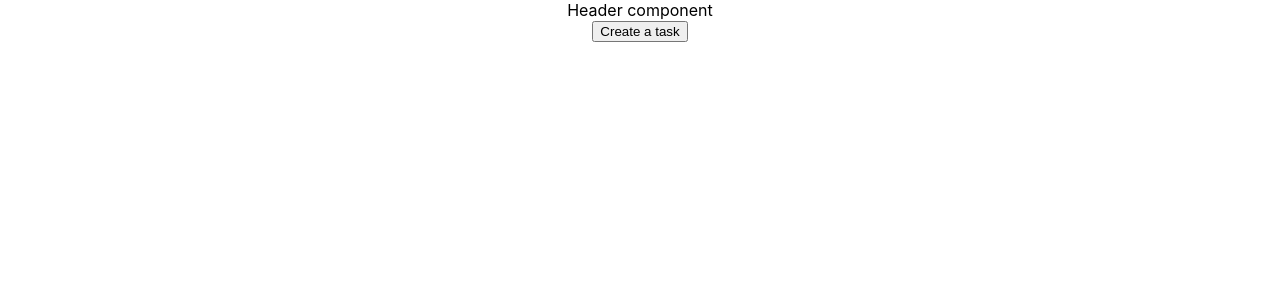
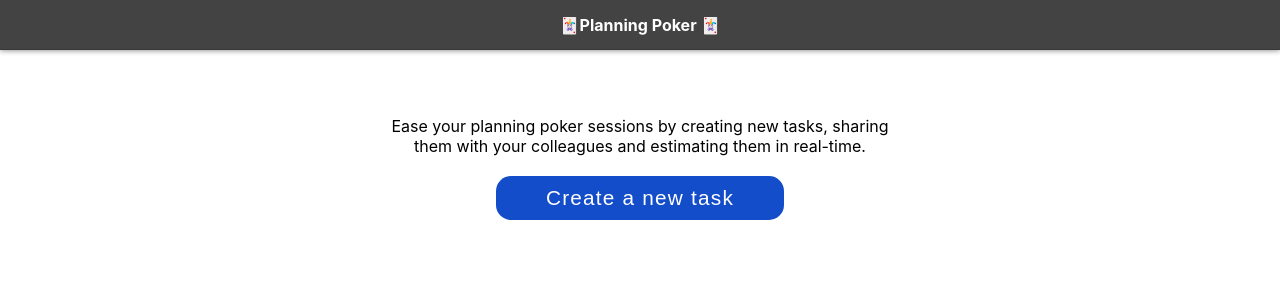
Before and after one commit to Shinomix/planning-poker, a React (Create React App) app in the folder webapp/: page / in a window 1280 px wide. Shown: the top 300 px of the page. Built offline with nearby package versions, Linux system fonts and the light colour scheme.

Commit message:
💄 style taskcreator and header organisms

```diff
--- a/webapp/src/App.css
+++ b/webapp/src/App.css
@@ -1,3 +1,11 @@
 .App {
-  text-align: center;
+  font-family: -apple-system, BlinkMacSystemFont, 'Segoe UI', 'Roboto', 'Oxygen',
+    'Ubuntu', 'Cantarell', 'Fira Sans', 'Droid Sans', 'Helvetica Neue',
+    sans-serif;
+  min-height: calc(100vh);
 }
+
+main {
+  display: flex;
+  height: calc(100vh - 50px);
+}
--- a/webapp/src/App.tsx
+++ b/webapp/src/App.tsx
@@ -11,16 +11,14 @@ function App() {
   return (
     <div className="App">
       <Header />
+      <BrowserRouter>
         <main>
-        <BrowserRouter>
-          <div>
           <Switch>
             <Route path="/" component={TaskCreator} exact />
             <Route path="/task/:id" component={Cards} />
           </Switch>
-          </div>
+        </main>
       </BrowserRouter>
-      </main>
     </div>
   );
 }
--- a/webapp/src/components/molecules/createTaskButton/CreateTaskButton.css
+++ b/webapp/src/components/molecules/createTaskButton/CreateTaskButton.css
@@ -0,0 +1,28 @@
+.create-task-button {
+  padding: 10px 50px;
+
+  background-color: #134dca;
+  border-radius: 15px;
+  border: 0;
+  outline: none;
+
+  font-size: 1.3em;
+  color: white;
+  font-weight: 500;
+  letter-spacing: 1.2px;
+}
+
+.create-task-button:hover {
+  background-color: #185ef3;
+}
+
+.create-task-button:active {
+  background-color: #0d3997;
+  outline: none;
+}
+
+.create-task-button:disabled,
+.create-task-button[disabled] {
+  background-color: #b4b4b4;
+  cursor: not-allowed;
+}
--- a/webapp/src/components/molecules/createTaskButton/CreateTaskButton.tsx
+++ b/webapp/src/components/molecules/createTaskButton/CreateTaskButton.tsx
@@ -13,10 +13,11 @@ export class CreateTaskButton extends React.Component<
   render() {
     return (
       <button
+        className="create-task-button"
         disabled={this.props.isDisabled}
         onClick={e => this.props.onCreateTask(e)}
       >
-        Create a task
+        Create a new task
       </button>
     );
   }
--- a/webapp/src/components/organisms/header/Header.css
+++ b/webapp/src/components/organisms/header/Header.css
@@ -0,0 +1,19 @@
+.header {
+  display: flex;
+  justify-content: center;
+  height: 50px;
+
+  background-color: #434343;
+  box-shadow: 0 1px 5px 0px #999999, 0 -1px 0px 0px #383838 inset;
+}
+
+.header-title {
+  display: flex;
+  align-items: center;
+  height: 100%;
+  margin: 0;
+
+  font-weight: bold;
+  color: white;
+  user-select: none;
+}
--- a/webapp/src/components/organisms/header/Header.tsx
+++ b/webapp/src/components/organisms/header/Header.tsx
@@ -3,6 +3,10 @@ import './Header.css';
 
 export class Header extends React.Component<{}, {}> {
   render() {
-    return <header>Header component</header>;
+    return (
+      <header className="header">
+        <p className="header-title">🃏Planning Poker 🃏</p>
+      </header>
+    );
   }
 }
--- a/webapp/src/components/organisms/taskCreator/TaskCreator.css
+++ b/webapp/src/components/organisms/taskCreator/TaskCreator.css
@@ -0,0 +1,35 @@
+.task-creator {
+  display: flex;
+  flex-direction: column;
+  align-items: center;
+  height: 100%;
+  width: 100%;
+  margin-top: 50px;
+
+  background-color: white;
+}
+
+.task-creator .task-creator-content {
+  max-width: 500px;
+  margin-bottom: 20px;
+
+  text-align: center;
+}
+
+.task-creator .task-link {
+  margin: 20px;
+  padding: 15px 100px;
+
+  border-radius: 3px;
+  background-color: #aed2bb;
+
+  color: #395042;
+  font-size: 1em;
+  font-weight: 300;
+  text-align: center;
+}
+
+.task-creator .task-link a {
+  color: #395042;
+  font-weight: 600;
+}
--- a/webapp/src/components/organisms/taskCreator/TaskCreator.tsx
+++ b/webapp/src/components/organisms/taskCreator/TaskCreator.tsx
@@ -35,26 +35,30 @@ export class TaskCreator extends React.Component<{}, TaskCreatorState> {
 
   render() {
     return (
-      <div>
-        <CreateTaskButton
-          onCreateTask={this.onCreateTask.bind(this)}
-          isDisabled={this.isButtonDisabled()}
-        />
+      <div className="task-creator">
         {this.state.taskId !== '' ? (
-          <div>
+          <div className="task-link">
             Your task has been created!
             <br />
-            Share{' '}
+            Share this{' '}
             <a
               href={`http://localhost:4000/task/${this.state.taskId}`}
               target="_blank"
               rel="noopener noreferrer"
             >
-              this link
+              link
             </a>{' '}
             to your colleagues to vote
           </div>
         ) : null}
+        <p className="task-creator-content">
+          Ease your planning poker sessions by creating new tasks, sharing them
+          with your colleagues and estimating them in real-time.
+        </p>
+        <CreateTaskButton
+          onCreateTask={this.onCreateTask.bind(this)}
+          isDisabled={this.isButtonDisabled()}
+        />
       </div>
     );
   }
```
Lines whose indentation alone changed are shown as unchanged.
